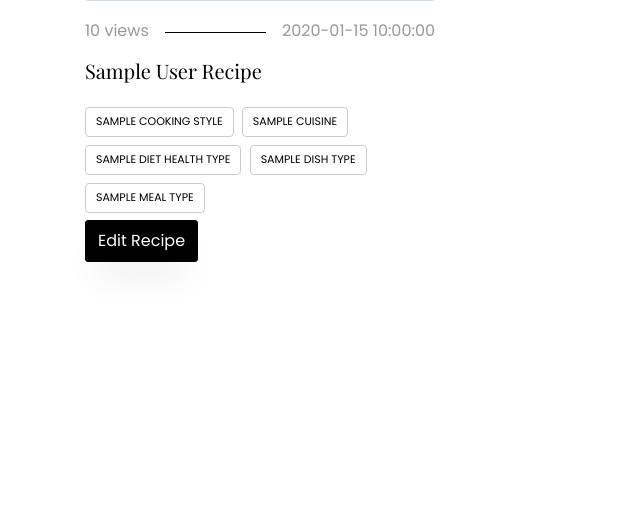
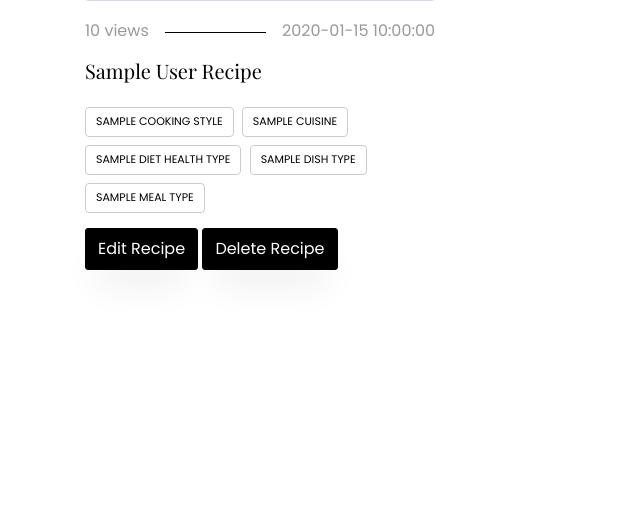
Before and after one commit to johnbenedictyan/Craft-Cooking, a Flask app: template templates/recipes.html in a window 1280 px wide. Shown: the part 1314-1824 px from the top of the page, without its empty margins (0-640 px from the left). Run offline with Flask 2, Linux system fonts and the light colour scheme; the template is opened without the code that fills it: most values are stand-ins (such as "Sample title", 1, 10 or a date in 2020); grey boxes marked "Sample" are stand-in pictures; some libraries are stand-ins or nearby versions; some web fonts are replaced.

Commit message:
22 May: New Feature - Recipes can now be deleted

```diff
--- a/app.py
+++ b/app.py
@@ -641,6 +641,19 @@ def check_if_the_user_is_the_current_posts_author(user_id,recipe_id):
     else:
         return False
 
+def delete_post_function(post_id):
+    delete_post_recipe_sql = "DELETE FROM `recipes` WHERE recipes.id = %s"
+    delete_post_recipe_input = (post_id)
+    pymysql_cursor.execute(delete_post_recipe_sql,delete_post_recipe_input)
+    return True
+
+def delete_user_function(user_id):
+    session.pop('username',None)
+    delete_user_sql = "DELETE FROM `users` WHERE users.id = %s"
+    delete_user_input = (user_id)
+    pymysql_cursor.execute(delete_user_sql,delete_user_input)
+    return True
+
 @app.route("/")
 def init():
     return render_template("index.html",session=session)
@@ -888,6 +901,18 @@ def testing():
     print(asd)
     return redirect(url_for('init'))
 
+@app.route("/delete-post/<post_id>")
+def delete_post(post_id):
+    if(delete_post_function(post_id) is True):
+        #FLASH THE MESSAGE OF THE POST IS SUCCESSFULLY DELETED
+        return redirect(url_for("recipes"))
+
+@app.route("/delete-user/<user_id>")
+def delete_user(user_id):
+    if(delete_user_function(user_id) is True):
+        #FLASH THE MESSAGE THAT THE USER HAS BEEN DELETED
+        return redirect(url_for("init"))
+
 if __name__ == '__main__':
     app.run(host=os.environ.get('IP'),
             port=int(os.environ.get('PORT')),
--- a/templates/layout.html
+++ b/templates/layout.html
@@ -122,6 +122,9 @@
   {% block recipe_editor_section %}
   {% endblock %}
 
+  {% block confirm_delete_modal_section %}
+  {% endblock %}
+
   {% block page_not_found_main_content_section %}
   {% endblock %}
 
--- a/templates/recipes.html
+++ b/templates/recipes.html
@@ -45,28 +45,20 @@
                                         {% for i in user_recipe_list %}
                                         <div class="col-md-4 ftco-animate">
                                             <div class="blog-entry">
-                                                <a href="{{ url_for('post', post_id=i.post_recipe_id) }}"class="img-2"><img src="{{ url_for('recipe_picture', filename=i.post_photo_uri) }}" class="img-fluid" alt="Post Photo"></a>
+                                                <a href="{{ url_for('post', post_id=i.post_recipe_id) }}" class="img-2"><img src="{{ url_for('recipe_picture', filename=i.post_photo_uri) }}" class="img-fluid" alt="Post Photo"></a>
                                                 <div class="text pt-3">
                                                     <p class="meta d-flex"><span class="pr-3">{{i.post_number_of_views}} views</span><span class="ml-auto pl-3">{{i.post_date_published}}</span></p>
                                                     <h3><a href="{{ url_for('post', post_id=i.post_recipe_id) }}">{{i.post_recipe_name |title}}</a></h3>
-                                                    <div class="tagcloud">
+                                                    <div class="tagcloud mb-2">
                                                         {% for j in i.cooking_styles %}
-                                                        <a href="#" class="tag-cloud-link">{{j.cooking_style_name}}</a>
-                                                        {% endfor %}
-                                                        {% for k in i.cuisines %}
-                                                        <a href="#" class="tag-cloud-link">{{k.cuisine_name}}</a>
-                                                        {% endfor %}
-                                                        {% for l in i.diet_health_types %}
-                                                        <a href="#" class="tag-cloud-link">{{l.diet_health_type_name}}</a>
-                                                        {% endfor %}
-                                                        {% for m in i.dish_types %}
-                                                        <a href="#" class="tag-cloud-link">{{m.dish_type_name}}</a>
-                                                        {% endfor %}
-                                                        {% for n in i.meal_types %}
-                                                        <a href="#" class="tag-cloud-link">{{n.meal_type_name}}</a>
-                                                        {% endfor %}
+                                                        <a href="#" class="tag-cloud-link">{{j.cooking_style_name}}</a> {% endfor %} {% for k in i.cuisines %}
+                                                        <a href="#" class="tag-cloud-link">{{k.cuisine_name}}</a> {% endfor %} {% for l in i.diet_health_types %}
+                                                        <a href="#" class="tag-cloud-link">{{l.diet_health_type_name}}</a> {% endfor %} {% for m in i.dish_types %}
+                                                        <a href="#" class="tag-cloud-link">{{m.dish_type_name}}</a> {% endfor %} {% for n in i.meal_types %}
+                                                        <a href="#" class="tag-cloud-link">{{n.meal_type_name}}</a> {% endfor %}
                                                     </div>
-                                                    <p class="mb-0"><a href="{{ url_for('recipe_editor', post_id=i.post_recipe_id) }}" class="btn btn-black py-2">Edit Recipe</a></p>
+                                                    <span class="mb-0"><a href="{{ url_for('recipe_editor', post_id=i.post_recipe_id) }}" class="btn btn-black py-2">Edit Recipe</a></span>
+                                                    <span class="mb-0"><button type="button" class="btn btn-black py-2" data-delete-button-recipe-id="{{i.post_recipe_id}}" data-delete-button-recipe-name="{{i.post_recipe_name}}" data-toggle="modal" data-target="#confirm_recipe_deletion_modal">Delete Recipe</button></span>
                                                 </div>
                                             </div>
                                         </div>
@@ -144,9 +136,8 @@
                                             <div class="col">
                                                 <div class="form-group">
                                                     <label for="recipe_procedure_text_area">Recipe Procedure: </label>
-                                                    <!--<textarea class="form-control" name="recipe_procedure_text_area" id="recipe_procedure_text_area" rows="5"></textarea>-->
                                                     <ol id="recipe_procedure_ordered_list">
-                                                        <li><input type="text" class="form-control recipe_procedure_list_item_custom_css recipe_procedure_item" name="recipe_procedure"/><button class="btn btn-outline-danger ml-2 remove_step_button">&times</button></li>
+                                                        <li><input type="text" class="form-control recipe_procedure_list_item_custom_css recipe_procedure_item" name="recipe_procedure" /><button class="btn btn-outline-danger ml-2 remove_step_button">&times</button></li>
                                                     </ol>
                                                     <button class="btn btn-primary btn-lg" id="add_next_step_button">Add a next step</button>
                                                 </div>
@@ -258,13 +249,11 @@
         </div>
     </div>
 </section>
-{% endblock %}
-
-{% block jquery_script_section %}
+{% endblock %} {% block jquery_script_section %}
 <script>
     /* global $ */
-    $(function(){
-        $("#add_next_step_button").click(function(event){
+    $(function() {
+        $("#add_next_step_button").click(function(event) {
             event.preventDefault();
             $("#recipe_procedure_ordered_list").append("<li><input type=\"text\" class=\"form-control recipe_procedure_list_item_custom_css recipe_procedure_item\" name=\"recipe_procedure\"/><button class=\"btn btn-outline-danger ml-2 remove_step_button\">&times</button></li>");
         });
@@ -273,14 +262,22 @@
         //     let list_item = $(this).parent();
         //     list_item.remove();
         // });
-        $('.remove_step_button').click(function(event){
+        $('.remove_step_button').click(function(event) {
             event.preventDefault();
             $(this).parent().remove();
-            });
+        });
+        $("#confirm_recipe_deletion_modal").on("show.bs.modal",function(event){
+           let button = $(event.relatedTarget);
+           let recipe_id = parseInt(button.data("delete-button-recipe-id"), 10);
+           let recipe_name = button.data("delete-button-recipe-name");
+           let modal = $(this);
+           let delete_link = "/delete-post/"+recipe_id;
+           modal.find("#delete-modal-recipe-name").text(recipe_name);
+           modal.find("#delete-modal-delete-link").attr("href",delete_link);
+        });
     });
 </script>
 {% endblock %}
-
 {% block page_specific_css_section %}
 <style>
     .recipe_procedure_list_item_custom_css {
@@ -294,5 +291,60 @@
         font-size:x-large;
         width:52px;
     }
+    .icon-wrap i{
+        color: #f15e5e;
+		font-size: 6rem;
+    }
+    .modal-delete{
+        top:15%;
+    }
+    .modal-delete .modal-header{
+        border:none;
+    }
+    .modal-delete .modal-footer{
+        border:none;
+    }
 </style>
 {% endblock %}
+{% block confirm_delete_modal_section %}
+<div class="modal fade" id="confirm_recipe_deletion_modal" tabindex="-1" role="dialog" aria-labelledby="confirm_recipe_deletion_modal_label" aria-hidden="true">
+    <div class="modal-dialog modal-delete" role="document">
+        <div class="modal-content">
+            <div class="modal-header">
+                <button type="button" class="close" data-dismiss="modal" aria-label="Close"><span aria-hidden="true">&times;</span></button>
+            </div>
+            <div class="modal-body">
+                <div class="container">
+                    <div class="row my-2">
+                        <div class="col text-center icon-wrap">
+                            <i class="ion-ios-close-circle-outline" stlye="font-size:6rem;color:red;"></i>
+                        </div>
+                    </div>
+                    <div class="row my-2">
+                        <div class="col text-center">
+                            <h3 class="modal-title" id="confirm_recipe_deletion_modal_label">Are you sure?</h3>
+                        </div>
+                    </div>
+                    <div class="row my-2">
+                        <div class="col text-center">
+                            <p>Do you want to delete <span id="delete-modal-recipe-name"></span><br/>This process cannot be undone.</p>
+                        </div>
+                    </div>
+                </div>
+            </div>
+            <div class="modal-footer">
+                <div class="container">
+                    <div class="row">
+                        <div class="col text-right">
+                            <button type="button" class="btn btn-secondary w-75" data-dismiss="modal">Close</button>
+                        </div>
+                        <div class="col text-left">
+                            <a href="#" class="btn btn-danger w-75" id="delete-modal-delete-link">Delete</a>
+                        </div>
+                    </div>
+                </div>
+            </div>
+        </div>
+    </div>
+</div>
+{% endblock %}
```
Also changed, not shown: notes.md (+3 -0 lines).
